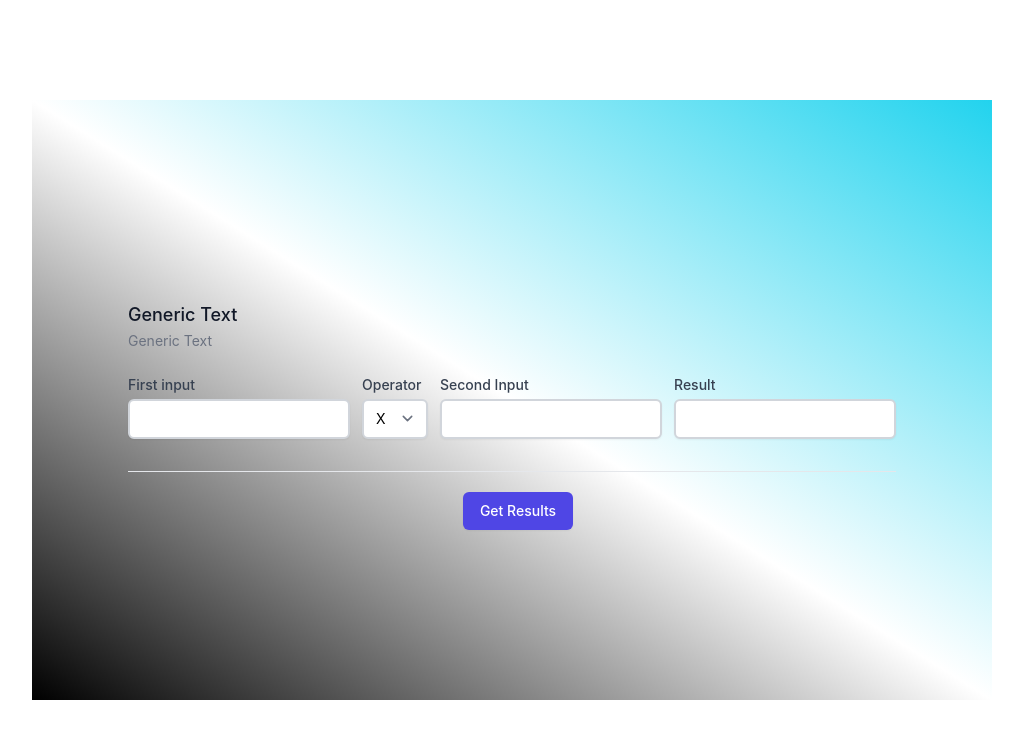
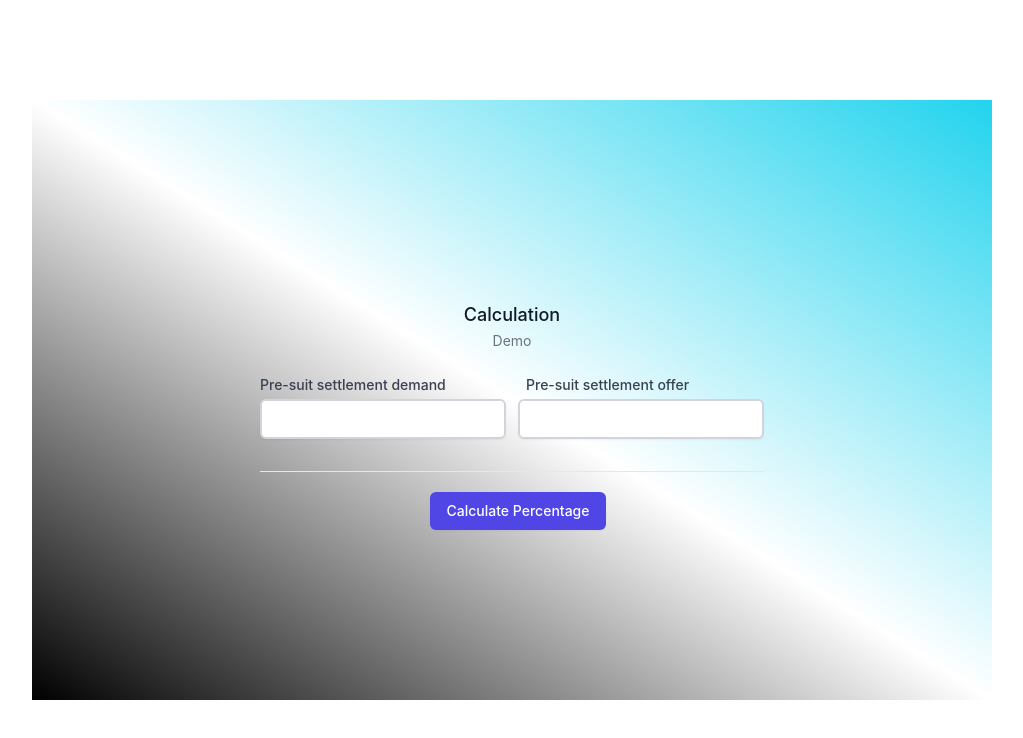
Before and after one commit to Windless95/AlyForm, a React (Create React App) app in the folder form/: page / in a window 1280 px wide. Shown: the top 738 px of the page, without its empty margins (128-1151 px from the left). Built offline with nearby package versions, Linux system fonts and the light colour scheme.

Commit message:
modal done

```diff
--- a/form/package.json
+++ b/form/package.json
@@ -3,12 +3,14 @@
   "version": "0.1.0",
   "private": true,
   "dependencies": {
+    "@headlessui/react": "^1.7.0",
+    "@heroicons/react": "^2.0.10",
     "@testing-library/jest-dom": "^5.16.5",
     "@testing-library/react": "^13.4.0",
     "@testing-library/user-event": "^13.5.0",
     "react": "^18.2.0",
     "react-dom": "^18.2.0",
-    "react-scripts": "5.0.1",
+    "react-scripts": "^5.0.1",
     "web-vitals": "^2.1.4"
   },
   "scripts": {
--- a/form/src/App.js
+++ b/form/src/App.js
@@ -1,4 +1,8 @@
-import "./App.css";
+import { React, Fragment, useState } from 'react'
+import { Dialog, Transition } from '@headlessui/react'
+import { CheckIcon } from '@heroicons/react/24/outline'
+import Popup from './popup';
+
 
 function App() {
   return (
@@ -9,10 +13,10 @@
             <div className="space-y-8 divide-y divide-gray-200">
               <div className="pt-8">
                 <div>
-                  <h3 className="text-lg font-medium leading-6 text-gray-900">
-                    Generic Text
+                  <h3 className="text-lg text-center font-medium leading-6 text-gray-900">
+                    Calculation
                   </h3>
-                  <p className="mt-1 text-sm text-gray-500">Generic Text</p>
+                  <p className="mt-1 text-sm text-gray-500 text-center">Demo</p>
                 </div>
                 <div className="mt-6 flex w-full gap-3">
                   <div className="flex-1">
@@ -20,7 +24,7 @@
                       htmlFor="first-name"
                       className="block text-sm font-medium text-gray-700"
                     >
-                      First input
+                      Pre-suit settlement demand
                     </label>
                     <div className="mt-1">
                       <input
@@ -32,33 +36,13 @@
                       />
                     </div>
                   </div>
-                  <div className>
-                    <label
-                      htmlFor="operation"
-                      className="block text-sm font-medium text-gray-700"
-                    >
-                      Operator
-                    </label>
-                    <div className="mt-1">
-                      <select
-                        id="operator"
-                        name="operator"
-                        autocomplete="operator"
-                        className="w-full rounded-md border-2 border-gray-300 shadow-sm focus:border-indigo-500 focus:ring-indigo-500 sm:text-sm"
-                      >
-                        <option>X</option>
-                        <option>+</option>
-                        <option>-</option>
-                        <option>÷</option>
-                      </select>
-                    </div>
-                  </div>
+
                   <div className="flex-1">
                     <label
                       htmlFor="second"
-                      className="block text-sm font-medium text-gray-700"
+                      className="block text-sm px-2 font-medium text-gray-700"
                     >
-                      Second Input
+                      Pre-suit settlement offer
                     </label>
                     <div className="mt-1">
                       <input
@@ -70,34 +54,18 @@
                       />
                     </div>
                   </div>
-                  <div className="flex-1">
-                    <label
-                      htmlFor="second"
-                      className="block text-sm font-medium text-gray-700"
-                    >
-                      Result
-                    </label>
-                    <div className="mt-1">
-                    <input
-                        type="text"
-                        name="second"
-                        id="second"
-                        autocomplete="second"
-                        className="block w-full rounded-md border-2 border-gray-300 shadow-sm focus:border-indigo-500 focus:ring-indigo-500 sm:text-sm"
-                      />
-                    </div>
-                  </div>
+
                 </div>
               </div>
             </div>
-
             <div className="pt-5">
               <div className="flex justify-center">
                 <button
+                onclick={()=>Popup}
                   type="submit"
                   className="ml-3 inline-flex justify-center rounded-md border border-transparent bg-indigo-600 py-2 px-4 text-sm font-medium text-white shadow-sm hover:bg-indigo-700 focus:outline-none focus:ring-2 focus:ring-indigo-500 focus:ring-offset-2"
                 >
-                  Get Results
+                  Calculate Percentage
                 </button>
               </div>
             </div>
@@ -108,4 +76,4 @@
   );
 }
 
-export default App;
+export default App
--- /dev/null
+++ b/form/src/popup.js
@@ -0,0 +1,66 @@
+import { React, Fragment, useState } from 'react'
+import { Dialog, Transition } from '@headlessui/react'
+import { CheckIcon } from '@heroicons/react/24/outline'
+
+export default function Popup() {
+  const [open, setOpen] = useState(true)
+
+  return (
+    <Transition.Root show={open} as={Fragment}>
+      <Dialog as="div" className="relative z-40" onClose={setOpen}>
+        <Transition.Child
+          as={Fragment}
+          enter="ease-out duration-300"
+          enterFrom="opacity-0"
+          enterTo="opacity-100"
+          leave="ease-in duration-200"
+          leaveFrom="opacity-100"
+          leaveTo="opacity-0"
+        >
+          <div className="fixed inset-0 bg-gray-500 bg-opacity-75 transition-opacity" />
+        </Transition.Child>
+
+        <div className="fixed inset-0 z-10 overflow-y-auto">
+          <div className="flex min-h-full items-end justify-center p-4 text-center sm:items-center sm:p-0">
+            <Transition.Child
+              as={Fragment}
+              enter="ease-out duration-300"
+              enterFrom="opacity-0 translate-y-4 sm:translate-y-0 sm:scale-95"
+              enterTo="opacity-100 translate-y-0 sm:scale-100"
+              leave="ease-in duration-200"
+              leaveFrom="opacity-100 translate-y-0 sm:scale-100"
+              leaveTo="opacity-0 translate-y-4 sm:translate-y-0 sm:scale-95"
+            >
+              <Dialog.Panel className="relative transform overflow-hidden rounded-lg bg-white px-4 pt-5 pb-4 text-left shadow-xl transition-all sm:my-8 sm:w-full sm:max-w-sm sm:p-6">
+                <div>
+                  <div className="mx-auto flex h-12 w-12 items-center justify-center rounded-full bg-green-100">
+                    <CheckIcon className="h-6 w-6 text-green-600" aria-hidden="true" />
+                  </div>
+                  <div className="mt-3 text-center sm:mt-5">
+                    <Dialog.Title as="h3" className="text-lg font-medium leading-6 text-gray-900">
+                      Test
+                    </Dialog.Title>
+                    <div className="mt-2">
+                      <p className="text-sm text-gray-500">
+                        Lorem ipsum dolor sit amet consectetur adipisicing elit. Consequatur amet labore.
+                      </p>
+                    </div>
+                  </div>
+                </div>
+                <div className="mt-5 sm:mt-6">
+                  <button
+                    type="button"
+                    className="inline-flex w-full justify-center rounded-md border border-transparent bg-indigo-600 px-4 py-2 text-base font-medium text-white shadow-sm hover:bg-indigo-700 focus:outline-none focus:ring-2 focus:ring-indigo-500 focus:ring-offset-2 sm:text-sm"
+                    onClick={() => setOpen(false)}
+                  >
+                    Go back Home
+                  </button>
+                </div>
+              </Dialog.Panel>
+            </Transition.Child>
+          </div>
+        </div>
+      </Dialog>
+    </Transition.Root>
+  )
+}
```
Also changed, not shown: 1 other file (tests, documents, lock files or other folders).
